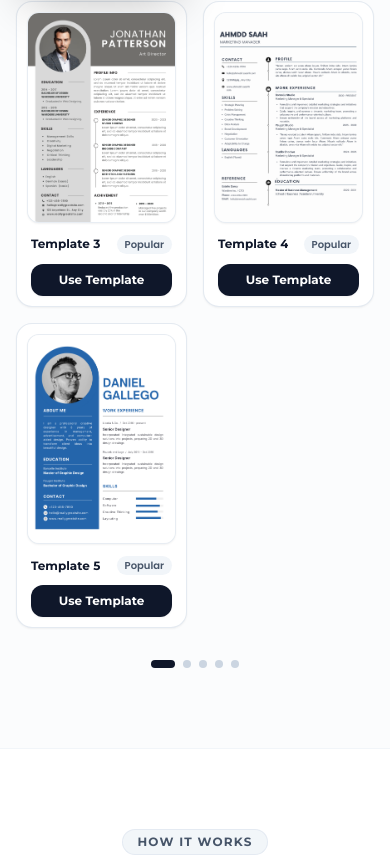
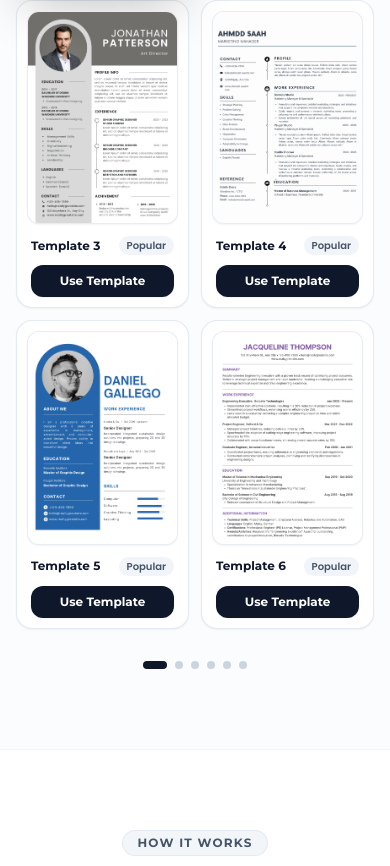
Before and after one commit to KhawajaIdrees/Recruma, a Next.js app: page / in a window 390 px wide. Shown: the part 3400-4266 px from the top of the page. Built offline with nearby package versions, Linux system fonts and the light colour scheme.

Commit message:
added 6 template on mobile view on home page

```diff
--- a/src/app/page.tsx
+++ b/src/app/page.tsx
@@ -40,6 +40,7 @@ export default function Home() {
     { id: 3, name: "Template 3", title: "Jonathan Patterson - Corporate", image: "/template3.png" },
     { id: 4, name: "Template 4", title: "Ahmed Saah - Modern", image: "/template4.png" },
     { id: 5, name: "Template 5", title: "Daniel Gallego - Creative", image: "/template5.png" },
+    { id: 6, name: "Template 6", title: "Sofia Ramirez - Modern Executive", image: "/template6.png" },
   ];
 
   const handlePrevTemplate = () => {
@@ -132,12 +133,14 @@ export default function Home() {
                 <ChevronLeft className="w-5 h-5" />
               </button>
 
-              {/* Templates Showcase Grid/Row */}
-              <div className="grid grid-cols-2 sm:grid-cols-3 lg:grid-cols-5 gap-4 sm:gap-6">
+              {/* Templates Showcase Grid/Row (Displays all 6 templates on mobile, tablet & laptop) */}
+              <div className="grid grid-cols-2 sm:grid-cols-3 lg:grid-cols-6 gap-3 sm:gap-6">
                 {templates.map((tpl, idx) => (
                   <div
                     key={tpl.id}
-                    className={`bg-white rounded-2xl border transition-all duration-300 group/card flex flex-col p-2.5 sm:p-3 ${
+                    onClick={() => setActiveTemplateIndex(idx)}
+                    onMouseEnter={() => setActiveTemplateIndex(idx)}
+                    className={`bg-white rounded-2xl border transition-all duration-300 group/card flex flex-col p-2.5 sm:p-3 cursor-pointer ${
                       idx === activeTemplateIndex
                         ? "border-slate-900 ring-2 ring-slate-900/10 shadow-2xl scale-[1.02]"
                         : "border-slate-200/90 shadow-sm hover:shadow-xl hover:border-slate-400"
@@ -145,12 +148,12 @@ export default function Home() {
                   >
                     {/* Thumbnail Image Frame (A4 Aspect Ratio: 1 / 1.414) */}
                     <div
-                      onClick={() => {
-                        if (typeof window !== "undefined" && window.innerWidth >= 640) {
-                          setSelectedTemplate(tpl);
-                        }
+                      onClick={(e) => {
+                        e.stopPropagation();
+                        setActiveTemplateIndex(idx);
+                        setSelectedTemplate(tpl);
                       }}
-                      className="relative aspect-[1/1.414] bg-slate-50 rounded-xl overflow-hidden border border-slate-200/70 shadow-sm flex items-center justify-center group/zoom cursor-default sm:cursor-pointer"
+                      className="relative aspect-[1/1.414] bg-slate-50 rounded-xl overflow-hidden border border-slate-200/70 shadow-sm flex items-center justify-center group/zoom cursor-pointer"
                     >
                       <img
                         src={tpl.image}
```
